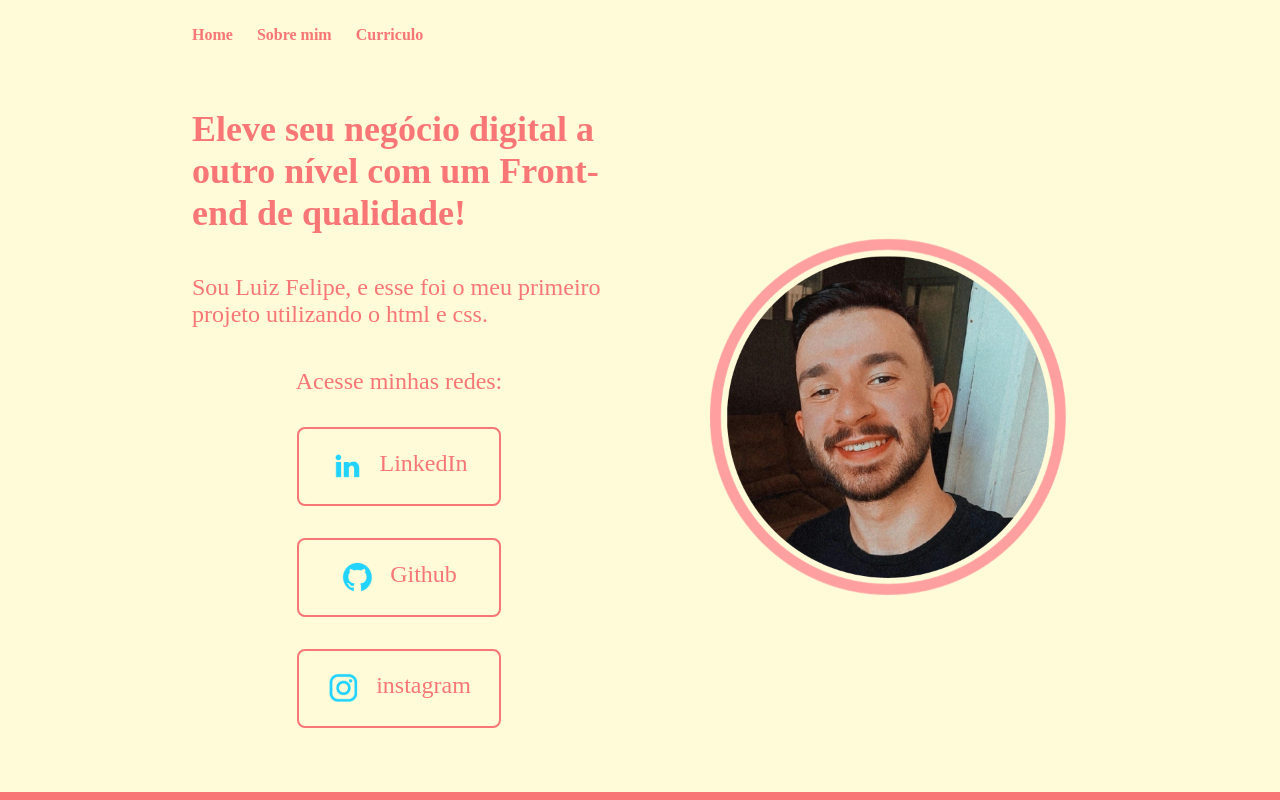
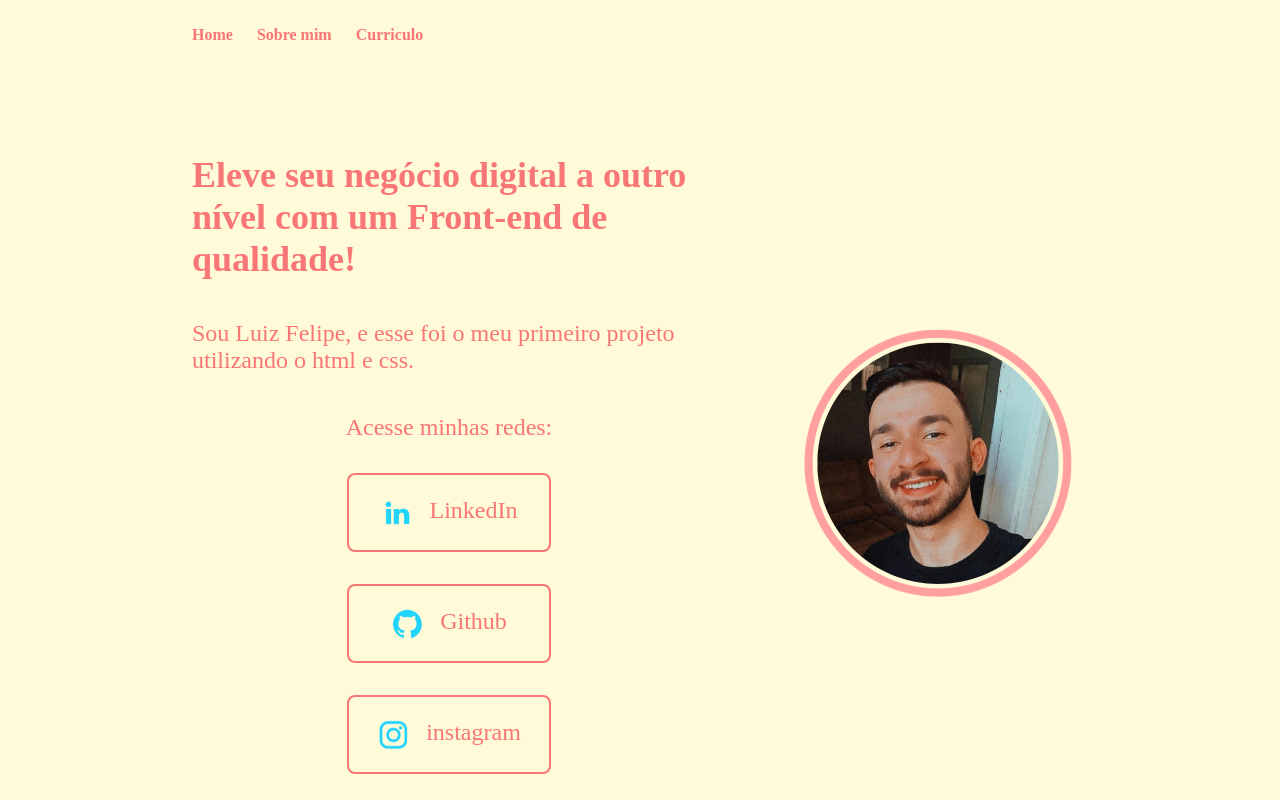
Before and after one commit to Luizfdf/PotifolioFelipe, a plain HTML site: page index.html in a window 1280 px wide. Shown: the top 800 px of the page. Drawn offline with Linux system fonts and the light colour scheme.

Commit message:
Add files via upload

```diff
--- a/style.css
+++ b/style.css
@@ -24,7 +24,7 @@ body {
     box-sizing: border-box;
     background-color: var(--cor-primaria);
     color:var(--cor-secundaria);
-    height: 100vh;
+    height: 120vh;
     display: flex;
     flex-direction: column;
     justify-content: space-between;
@@ -122,7 +122,7 @@ font-size: 1.5rem;
  }
 
  .apresentacao__imagem{
-    width: 400px;
+    width: 300px;
  }
 
  .Rodape{
```
